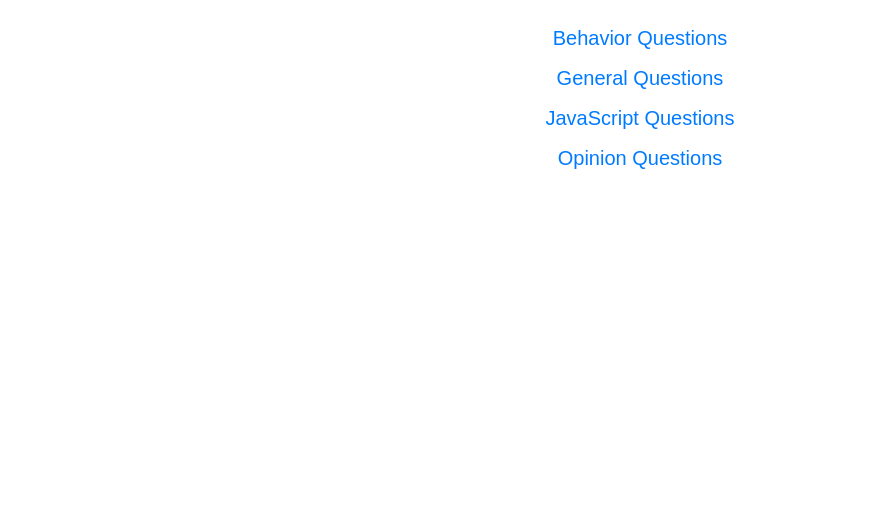
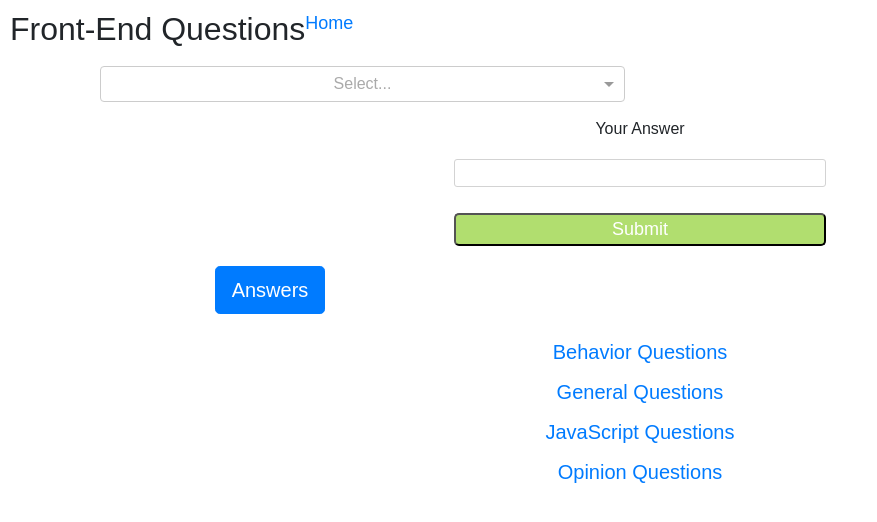
Before and after one commit to geebrown43/react_interviewQ, a React (Create React App) app: page /front-end in a window 1280 px wide. Shown: the top 522 px of the page, without its empty margins (0-877 px from the left). Built offline with nearby package versions, Linux system fonts and the light colour scheme; no server answers.

Commit message:
added Technical Component

```diff
--- a/src/components/Main.js
+++ b/src/components/Main.js
@@ -5,6 +5,7 @@
   NavLink
 } from 'react-router-dom'
 import BehaviorQ from './BehaviorQ'
+import TechnicalQ from './TechnicalQ'
 import {PageHeader} from 'react-bootstrap';
 
 export default class Main extends React.Component{
@@ -15,6 +16,7 @@
                   <div>
                     <Route exact path="/" component={Header}/>
                     <Route exact path="/behavior" component={BehaviorQ}/>
+                    <Route exact path = "/front-end" component={TechnicalQ}/>
 
                     <div className="navbar">
 
--- /dev/null
+++ b/src/components/TechnicalQ.js
@@ -0,0 +1,65 @@
+import React from 'react'
+import '../App.css'
+import Alert from './AlertFront'
+import {Grid, Col} from 'react-bootstrap'
+import Select from 'react-select'
+import 'react-select/dist/react-select.css'
+
+
+export default class TechQ extends React.Component{
+    constructor(){
+        super()
+        this.state ={
+            data: [],
+            selection: 0,
+            name: '',
+            value: '',
+            alertVisible: false
+        }
+    }
+
+    async componentDidMount(){
+        fetch('http://localhost:3000/frontend')
+        .then(res => res.json()
+    .then(data => this.setState({data: data})))
+    }
+
+    render(){
+        return (
+           <div className="listcontainer">
+                    <div className="nav">
+                    <h2>Front-End Questions</h2>
+                    <a href="/" className='home-link'>Home</a>
+                    </div>
+
+                    <div className="formstyle">
+                        <div className='select-option'>
+                           <Grid>
+                               <Col md={6} mdOffset={3}>
+                               <Select name='interviewQ' value={this.state.name} onChange={e => this.setState({selection: e.value, name: e.value})} options={this.state.data} clearable={false}/>
+                               </Col>
+                           </Grid>
+
+                        </div>
+                        <div className="answer-display">
+                            <label htmlFor="answer">Your Answer</label>
+                            <form onSubmit={this.handleSubmit} ref="form" id="form">
+                                <input type="text" name="answer" className="input-size " value={this.state.value} onChange={e => this.setState({value:e.target.value})}/>
+                                <p>{this.state.value}</p>
+                                <button className="spacing">Submit</button>
+                            </form>
+                        </div>
+
+                        <div className="answer-container">
+                                <Grid>
+                                    <Col md={4} mdOffset={4}>
+                                   <Alert selection={this.state.selection}/>
+                                    </Col>
+                                </Grid>
+
+                        </div>
+                    </div>
+                </div>
+        )
+    }
+}
```
